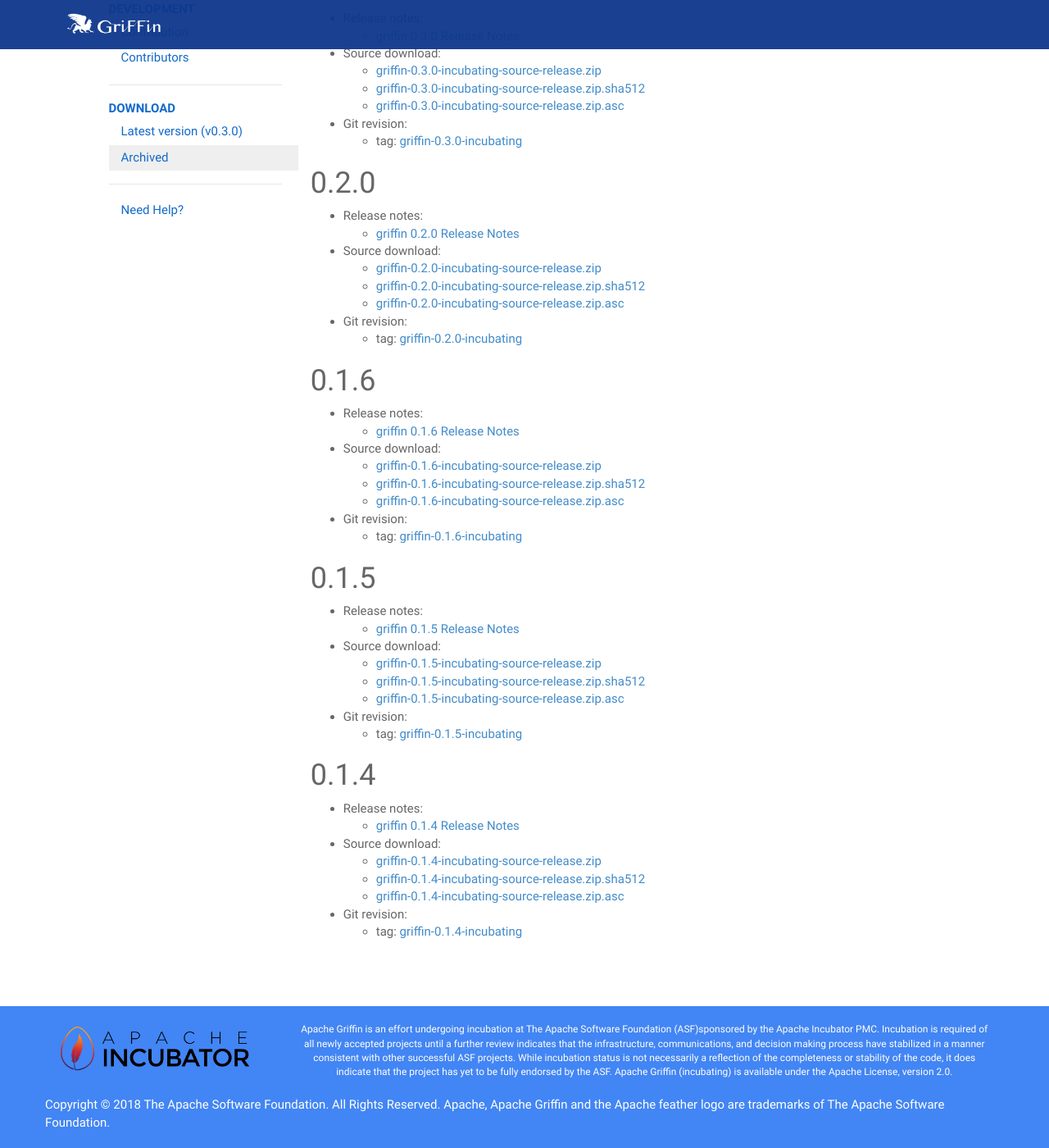
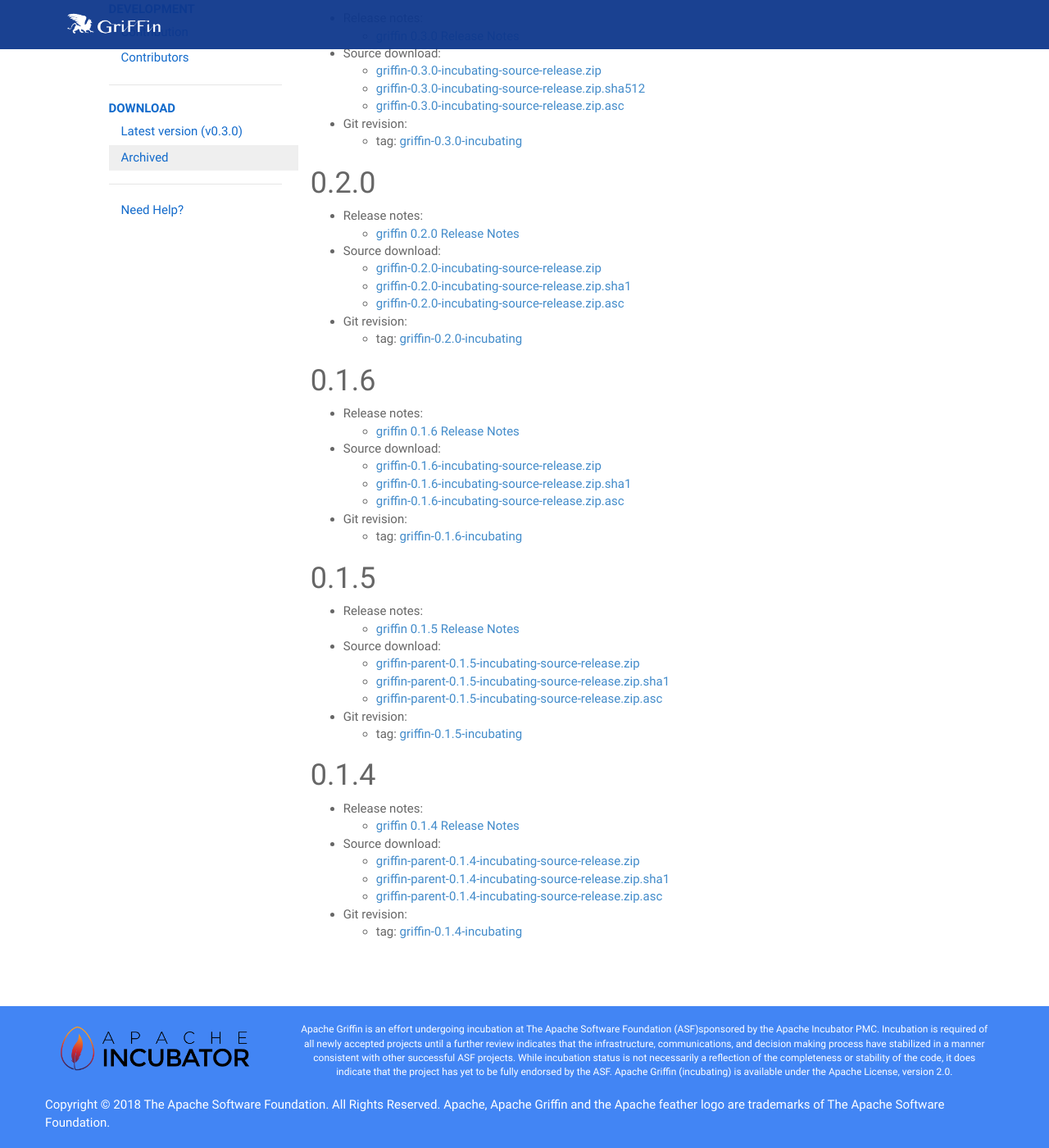
Before and after one commit to apache/griffin-site, a Jekyll site: the page built from download.md, in a window 1280 px wide and 1400 px high, scrolled down 287 px. Shown: the whole window at 82% size. Built offline with Jekyll 4.4.1, drawn with Linux system fonts in a browser that asks for light colours; comment, search, counter and statistics services are not loaded.

Commit message:
fix wrong links

```diff
--- a/download.md
+++ b/download.md
@@ -24,7 +24,7 @@
 	* [griffin 0.2.0 Release Notes](https://dist.apache.org/repos/dist/dev/incubator/griffin/0.2.0-incubating/CHANGES.txt)
 * Source download:
 	* [griffin-0.2.0-incubating-source-release.zip](https://dist.apache.org/repos/dist/dev/incubator/griffin/0.2.0-incubating/griffin-0.2.0-incubating-source-release.zip)
-	* [griffin-0.2.0-incubating-source-release.zip.sha512](https://dist.apache.org/repos/dist/dev/incubator/griffin/0.2.0-incubating/griffin-0.2.0-incubating-source-release.zip.sha512)
+	* [griffin-0.2.0-incubating-source-release.zip.sha1](https://dist.apache.org/repos/dist/dev/incubator/griffin/0.2.0-incubating/griffin-0.2.0-incubating-source-release.zip.sha1)
 	* [griffin-0.2.0-incubating-source-release.zip.asc](https://dist.apache.org/repos/dist/dev/incubator/griffin/0.2.0-incubating/griffin-0.2.0-incubating-source-release.zip.asc)
 * Git revision:
 	* tag: [griffin-0.2.0-incubating](https://git-wip-us.apache.org/repos/asf?p=incubator-griffin.git;a=tag;h=refs/tags/griffin-0.2.0-incubating)
@@ -34,7 +34,7 @@
 	* [griffin 0.1.6 Release Notes](https://dist.apache.org/repos/dist/dev/incubator/griffin/0.1.6-incubating/CHANGES.txt)
 * Source download:
 	* [griffin-0.1.6-incubating-source-release.zip](https://dist.apache.org/repos/dist/dev/incubator/griffin/0.1.6-incubating/griffin-0.1.6-incubating-source-release.zip)
-	* [griffin-0.1.6-incubating-source-release.zip.sha512](https://dist.apache.org/repos/dist/dev/incubator/griffin/0.1.6-incubating/griffin-0.1.6-incubating-source-release.zip.sha512)
+	* [griffin-0.1.6-incubating-source-release.zip.sha1](https://dist.apache.org/repos/dist/dev/incubator/griffin/0.1.6-incubating/griffin-0.1.6-incubating-source-release.zip.sha1)
 	* [griffin-0.1.6-incubating-source-release.zip.asc](https://dist.apache.org/repos/dist/dev/incubator/griffin/0.1.6-incubating/griffin-0.1.6-incubating-source-release.zip.asc)
 * Git revision:
 	* tag: [griffin-0.1.6-incubating](https://git-wip-us.apache.org/repos/asf?p=incubator-griffin.git;a=tag;h=refs/tags/griffin-0.1.6-incubating)
@@ -43,9 +43,9 @@
 * Release notes:
 	* [griffin 0.1.5 Release Notes](https://dist.apache.org/repos/dist/dev/incubator/griffin/0.1.5-incubating/CHANGES.txt)
 * Source download:
-	* [griffin-0.1.5-incubating-source-release.zip](https://dist.apache.org/repos/dist/dev/incubator/griffin/0.1.5-incubating/griffin-0.1.5-incubating-source-release.zip)
-	* [griffin-0.1.5-incubating-source-release.zip.sha512](https://dist.apache.org/repos/dist/dev/incubator/griffin/0.1.5-incubating/griffin-0.1.5-incubating-source-release.zip.sha512)
-	* [griffin-0.1.5-incubating-source-release.zip.asc](https://dist.apache.org/repos/dist/dev/incubator/griffin/0.1.5-incubating/griffin-0.1.5-incubating-source-release.zip.asc)
+	* [griffin-parent-0.1.5-incubating-source-release.zip](https://dist.apache.org/repos/dist/dev/incubator/griffin/0.1.5-incubating/griffin-parent-0.1.5-incubating-source-release.zip)
+	* [griffin-parent-0.1.5-incubating-source-release.zip.sha1](https://dist.apache.org/repos/dist/dev/incubator/griffin/0.1.5-incubating/griffin-parent-0.1.5-incubating-source-release.zip.sha1)
+	* [griffin-parent-0.1.5-incubating-source-release.zip.asc](https://dist.apache.org/repos/dist/dev/incubator/griffin/0.1.5-incubating/griffin-parent-0.1.5-incubating-source-release.zip.asc)
 * Git revision:
 	* tag: [griffin-0.1.5-incubating](https://git-wip-us.apache.org/repos/asf?p=incubator-griffin.git;a=tag;h=refs/tags/griffin-0.1.5-incubating)
 
@@ -53,8 +53,8 @@
 * Release notes:
 	* [griffin 0.1.4 Release Notes](https://dist.apache.org/repos/dist/dev/incubator/griffin/0.1.4-incubating/CHANGES.txt)
 * Source download:
-	* [griffin-0.1.4-incubating-source-release.zip](https://dist.apache.org/repos/dist/dev/incubator/griffin/0.1.4-incubating/griffin-0.1.4-incubating-source-release.zip)
-	* [griffin-0.1.4-incubating-source-release.zip.sha512](https://dist.apache.org/repos/dist/dev/incubator/griffin/0.1.4-incubating/griffin-0.1.4-incubating-source-release.zip.sha512)
-	* [griffin-0.1.4-incubating-source-release.zip.asc](https://dist.apache.org/repos/dist/dev/incubator/griffin/0.1.4-incubating/griffin-0.1.4-incubating-source-release.zip.asc)
+	* [griffin-parent-0.1.4-incubating-source-release.zip](https://dist.apache.org/repos/dist/dev/incubator/griffin/0.1.4-incubating/griffin-parent-0.1.4-incubating-source-release.zip)
+	* [griffin-parent-0.1.4-incubating-source-release.zip.sha1](https://dist.apache.org/repos/dist/dev/incubator/griffin/0.1.4-incubating/griffin-parent-0.1.4-incubating-source-release.zip.sha1)
+	* [griffin-parent-0.1.4-incubating-source-release.zip.asc](https://dist.apache.org/repos/dist/dev/incubator/griffin/0.1.4-incubating/griffin-parent-0.1.4-incubating-source-release.zip.asc)
 * Git revision:
 	* tag: [griffin-0.1.4-incubating](https://git-wip-us.apache.org/repos/asf?p=incubator-griffin.git;a=tag;h=refs/tags/griffin-0.1.4-incubating)
```
